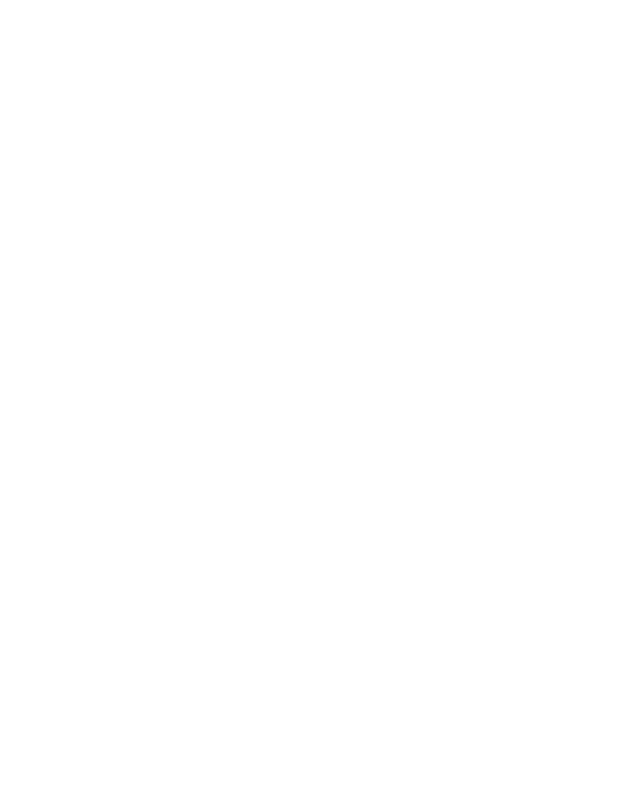
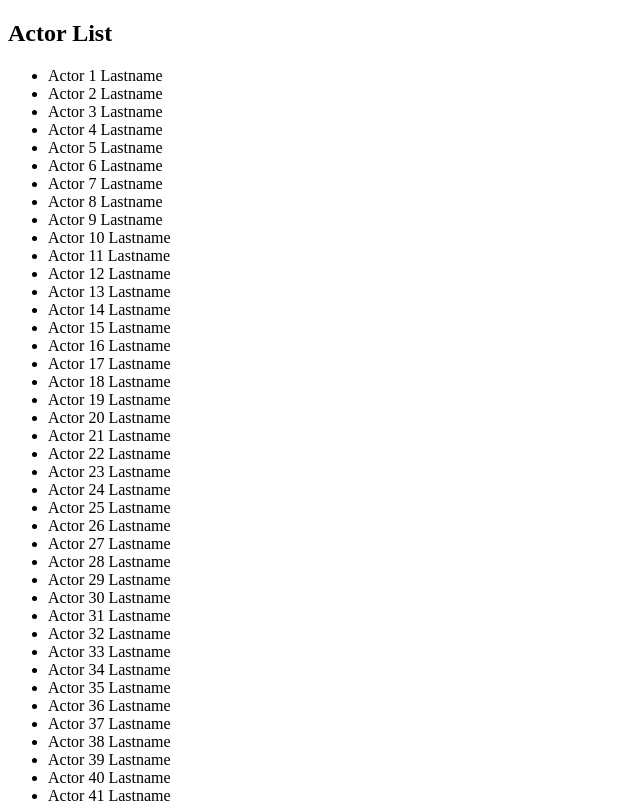
Before and after one commit to KostovPV/retake, a React (Vite) app: page /actors in a window 1280 px wide. Before the commit this address had no page. Shown: the top 803 px of the page, without its empty margins (0-640 px from the left). Built offline with nearby package versions, Linux system fonts and the light colour scheme.

Commit message:
Implemented ActorView

```diff
--- a/src/App.jsx
+++ b/src/App.jsx
@@ -1,13 +1,14 @@
 import { Routes, Route } from 'react-router-dom';
 import HomeView from './views/HomeView';
 import MovieView from './views/MovieView';
+import ActorView from './views/ActorView';
 
 function App() {
   return (
     <Routes>
       <Route path="/" element={<HomeView />} />
       <Route path="/movies" element={<MovieView />} />
-
+      <Route path="/actors" element={<ActorView />} />
     </Routes>
   );
 }
--- /dev/null
+++ b/src/views/ActorView.jsx
@@ -0,0 +1,58 @@
+import React, { useState, useContext } from "react";
+import { DataContext } from "../context/DataContext";
+
+function ActorView() {
+  const { actors, roles, movies } = useContext(DataContext);
+  const [selectedActorId, setSelectedActorId] = useState(null);
+
+  const handleSelectActor = (id) => {
+    setSelectedActorId(String(id));
+  };
+
+  const selectedActor = actors.find((a) => String(a.ID) === String(selectedActorId));
+  const selectedRoles = roles.filter((r) => String(r.ActorID) === String(selectedActorId));
+
+  return (
+    <div className="actor-view">
+      <h2>Actor List</h2>
+      {actors.length > 0 ? (
+        <ul>
+          {actors.map((actor) => (
+            <li
+              key={actor.ID}
+              onClick={() => handleSelectActor(actor.ID)}
+              style={{ cursor: "pointer" }}
+            >
+              {actor.FullName}
+            </li>
+          ))}
+        </ul>
+      ) : (
+        <p>Loading actors...</p>
+      )}
+
+      {selectedActor && (
+        <div style={{ marginTop: "20px", borderTop: "1px solid #ccc", paddingTop: "10px" }}>
+          <h3>{selectedActor.FullName}</h3>
+          <h4>Movies</h4>
+          <ul>
+            {selectedRoles.length > 0 ? (
+              selectedRoles.map((role) => {
+                const movie = movies.find((m) => String(m.ID) === String(role.MovieID));
+                return (
+                  <li key={role.ID}>
+                    {movie ? movie.Title : "Unknown Movie"} — {role.RoleName || "Unnamed"}
+                  </li>
+                );
+              })
+            ) : (
+              <p>No movies available for this actor.</p>
+            )}
+          </ul>
+        </div>
+      )}
+    </div>
+  );
+}
+
+export default ActorView;
```
